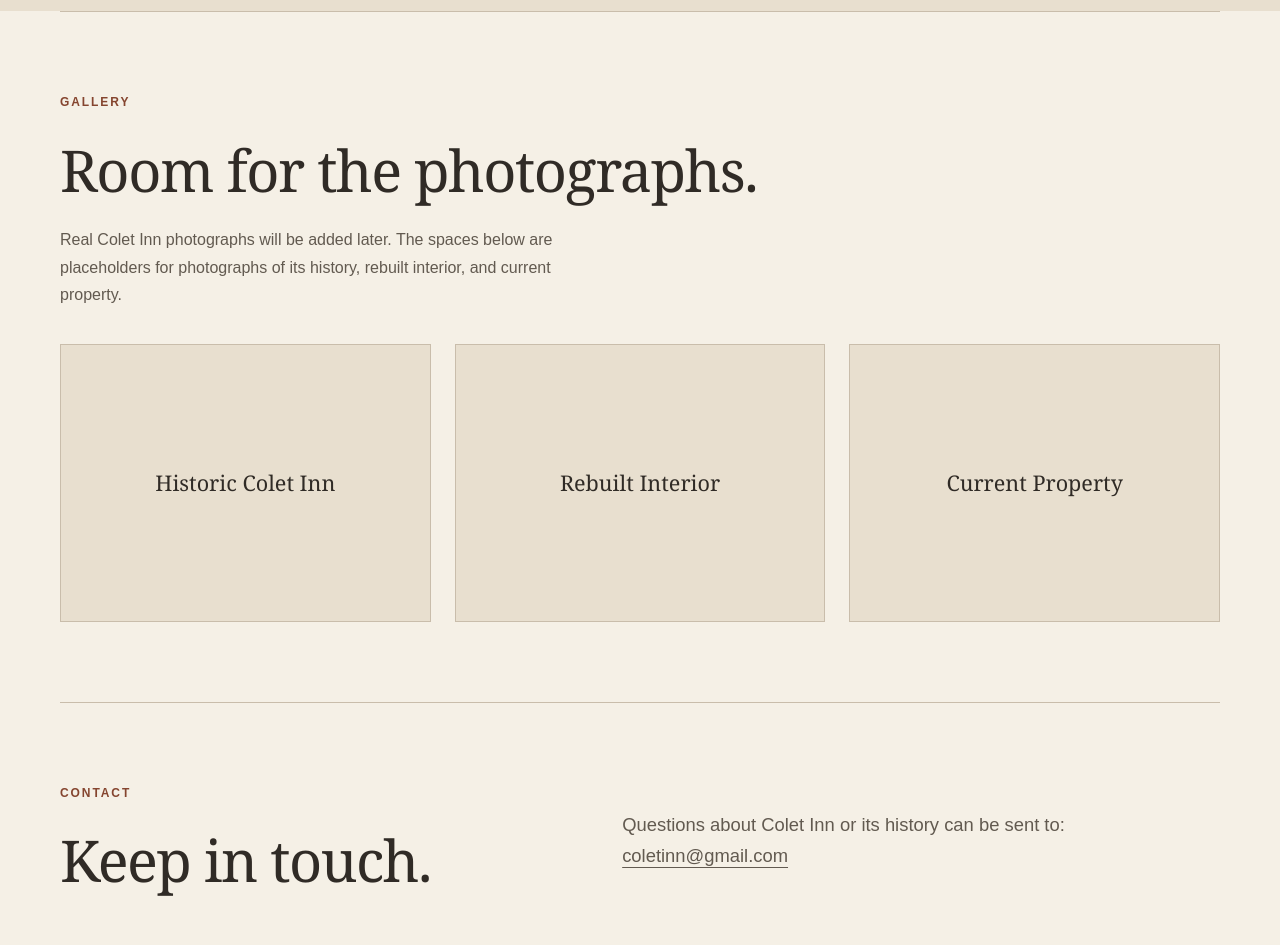
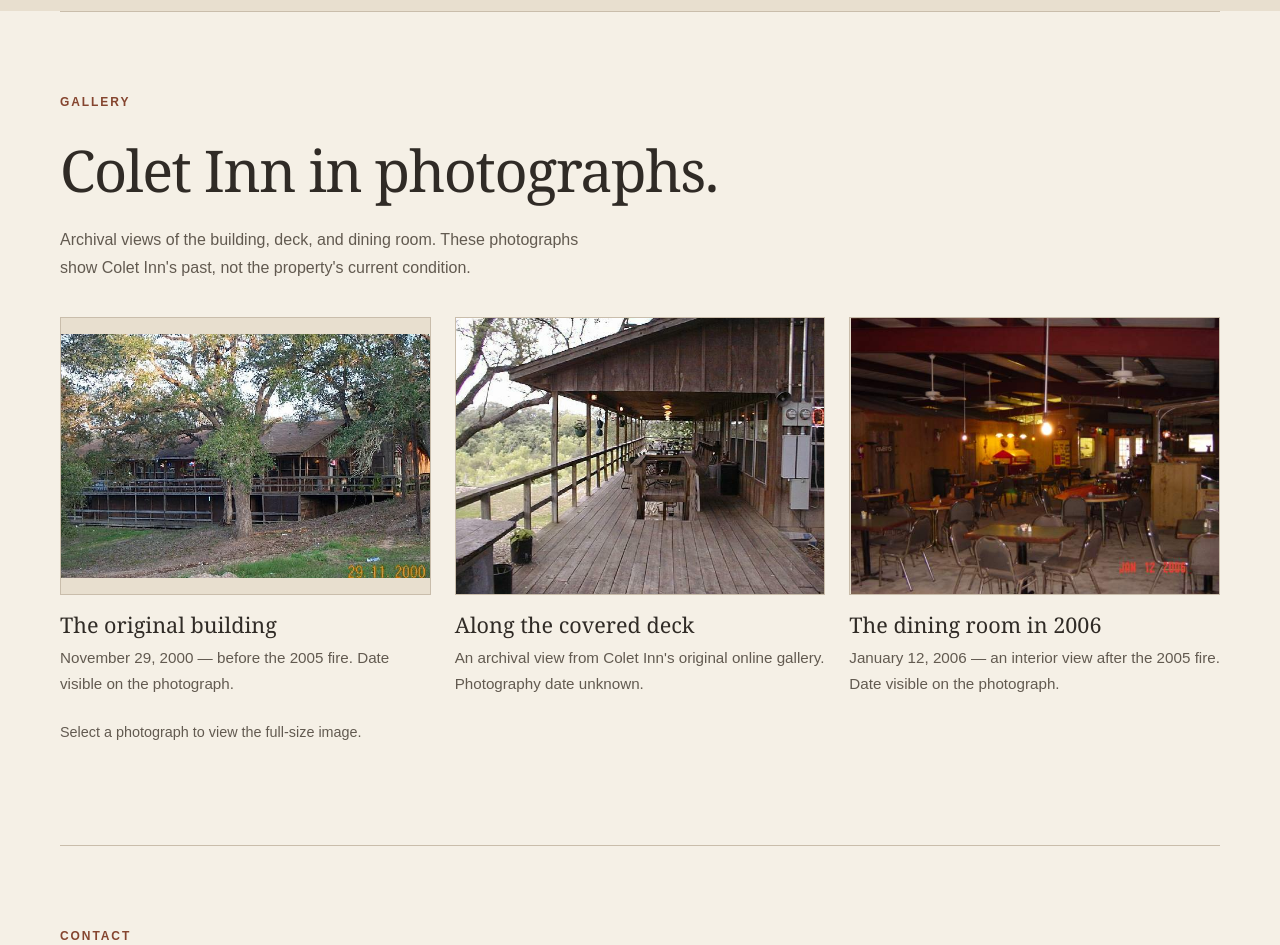
Before and after one commit to campcoletinn/colet-inn-website, a plain HTML site: page index.html in a window 1280 px wide. Shown: the part 1800-2745 px from the top of the page. Drawn offline with Linux system fonts and the light colour scheme.

Commit message:
Add archival building photos with historical captions

```diff
--- a/index.html
+++ b/index.html
@@ -109,19 +109,20 @@
     .property-note { border-top: 1px solid var(--line); padding-top: 20px; color: var(--muted); font-size: 0.95rem; }
     .gallery-intro { max-width: 60ch; color: var(--muted); }
     .gallery-grid { display: grid; grid-template-columns: repeat(3, minmax(0, 1fr)); gap: 24px; margin-top: 36px; }
-    .photo-placeholder {
+    .gallery-photo {
       margin: 0;
-      min-height: 220px;
+      min-width: 0;
+    }
+    .gallery-photo a {
+      display: block;
       aspect-ratio: 4 / 3;
-      display: flex;
-      align-items: center;
-      justify-content: center;
-      padding: 24px;
       background: var(--sand);
       border: 1px solid var(--line);
-      text-align: center;
     }
-    .photo-placeholder figcaption { font-family: Georgia, 'Times New Roman', serif; font-size: 1.35rem; }
+    .gallery-photo img { display: block; width: 100%; height: 100%; object-fit: contain; }
+    .gallery-photo figcaption { padding-top: 16px; color: var(--muted); font-size: 0.95rem; }
+    .gallery-photo strong { display: block; margin-bottom: 6px; color: var(--ink); font-family: Georgia, 'Times New Roman', serif; font-size: 1.35rem; font-weight: normal; line-height: 1.3; }
+    .gallery-hint { margin-top: 24px; color: var(--muted); font-size: 0.9rem; }
     .contact { display: grid; grid-template-columns: minmax(0, 1fr) minmax(0, 1.2fr); gap: 64px; }
     .contact p:last-child { color: var(--muted); align-self: center; font-size: 1.15rem; }
     footer { background: var(--ink); color: var(--paper); }
@@ -135,7 +136,6 @@
       .heritage-panel { padding: 26px; }
       .section-head, .contact { gap: 32px; }
       .story-grid, .gallery-grid { gap: 20px; }
-      .photo-placeholder { min-height: 180px; padding: 16px; }
     }
     @media (max-width: 640px) {
       .wrap { width: calc(100% - 40px); }
@@ -148,7 +148,6 @@
       .section { padding-block: 52px; }
       .section-head { gap: 8px; margin-bottom: 32px; }
       .story-grid { gap: 28px; }
-      .photo-placeholder { min-height: 200px; }
       .contact { gap: 4px; }
     }
   </style>
@@ -225,13 +224,29 @@
 
     <section class="wrap section" id="gallery" aria-labelledby="gallery-heading">
       <p class="eyebrow">Gallery</p>
-      <h2 id="gallery-heading">Room for the photographs.</h2>
-      <p class="gallery-intro">Real Colet Inn photographs will be added later. The spaces below are placeholders for photographs of its history, rebuilt interior, and current property.</p>
+      <h2 id="gallery-heading">Colet Inn in photographs.</h2>
+      <p class="gallery-intro">Archival views of the building, deck, and dining room. These photographs show Colet Inn's past, not the property's current condition.</p>
       <div class="gallery-grid">
-        <figure class="photo-placeholder"><figcaption>Historic Colet Inn</figcaption></figure>
-        <figure class="photo-placeholder"><figcaption>Rebuilt Interior</figcaption></figure>
-        <figure class="photo-placeholder"><figcaption>Current Property</figcaption></figure>
+        <figure class="gallery-photo">
+          <a href="assets/photos/colet-inn-exterior-2000.jpg" aria-label="View full-size archival exterior photo from November 29, 2000">
+            <img src="assets/photos/colet-inn-exterior-2000.jpg" width="640" height="423" loading="lazy" decoding="async" alt="Wooden Colet Inn building and raised deck beneath large trees, photographed in 2000">
+          </a>
+          <figcaption><strong>The original building</strong>November 29, 2000 &mdash; before the 2005 fire. Date visible on the photograph.</figcaption>
+        </figure>
+        <figure class="gallery-photo">
+          <a href="assets/photos/colet-inn-covered-deck-archival.jpg" aria-label="View full-size archival covered deck photo, date unknown">
+            <img src="assets/photos/colet-inn-covered-deck-archival.jpg" width="640" height="480" loading="lazy" decoding="async" alt="Covered wooden deck with tables, chairs, and a railing overlooking trees">
+          </a>
+          <figcaption><strong>Along the covered deck</strong>An archival view from Colet Inn's original online gallery. Photography date unknown.</figcaption>
+        </figure>
+        <figure class="gallery-photo">
+          <a href="assets/photos/colet-inn-dining-room-2006.jpg" aria-label="View full-size archival dining room photo from January 12, 2006">
+            <img src="assets/photos/colet-inn-dining-room-2006.jpg" width="640" height="480" loading="lazy" decoding="async" alt="Colet Inn dining room with tables, chairs, ceiling fans, and red overhead beams in 2006">
+          </a>
+          <figcaption><strong>The dining room in 2006</strong>January 12, 2006 &mdash; an interior view after the 2005 fire. Date visible on the photograph.</figcaption>
+        </figure>
       </div>
+      <p class="gallery-hint">Select a photograph to view the full-size image.</p>
     </section>
 
     <section class="wrap section contact" id="contact" aria-labelledby="contact-heading">
```
Also changed, not shown: assets/photos/colet-inn-covered-deck-archival.jpg (added), assets/photos/colet-inn-dining-room-2006.jpg (added), assets/photos/colet-inn-exterior-2000.jpg (added), 1 other file.
